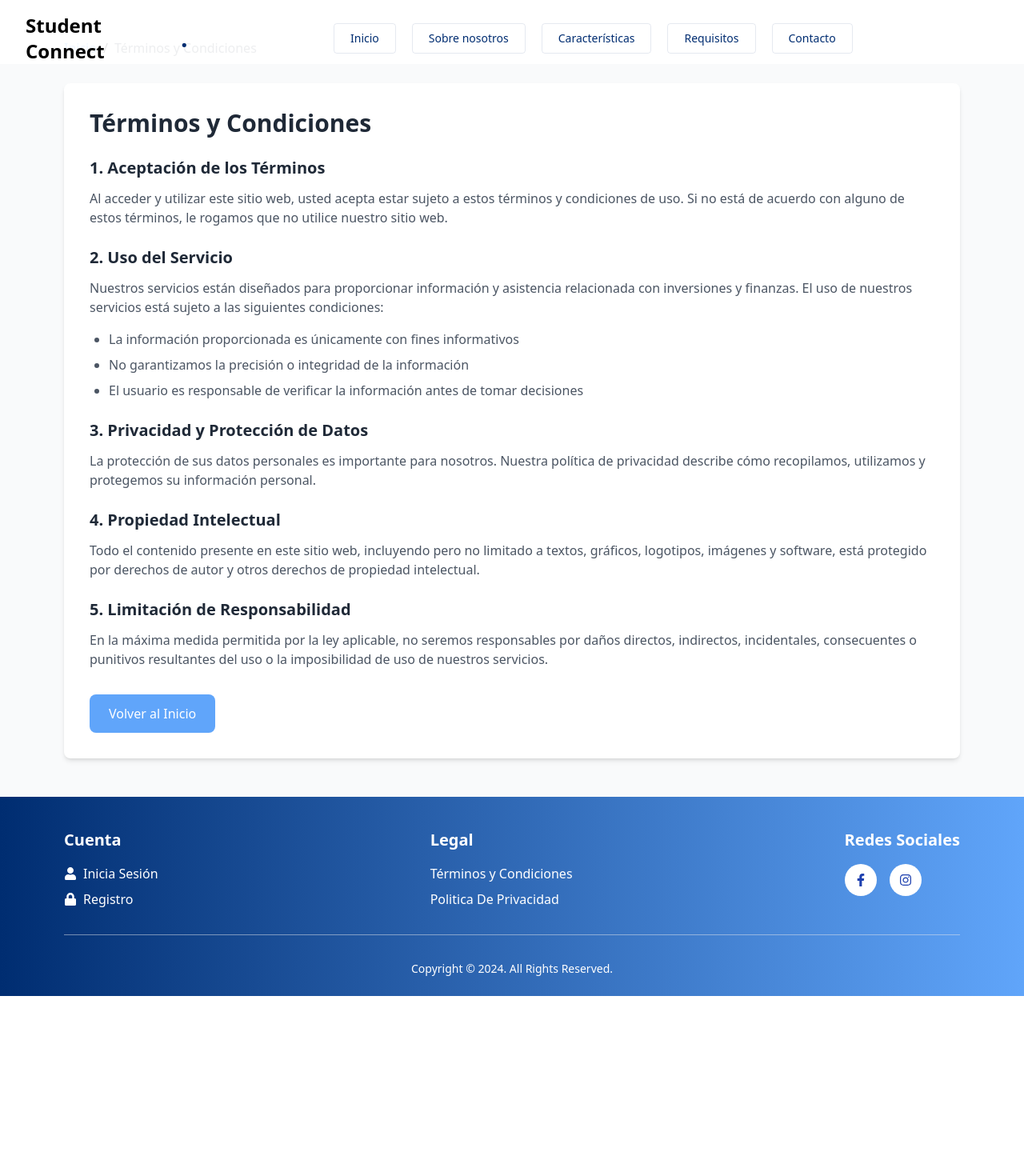
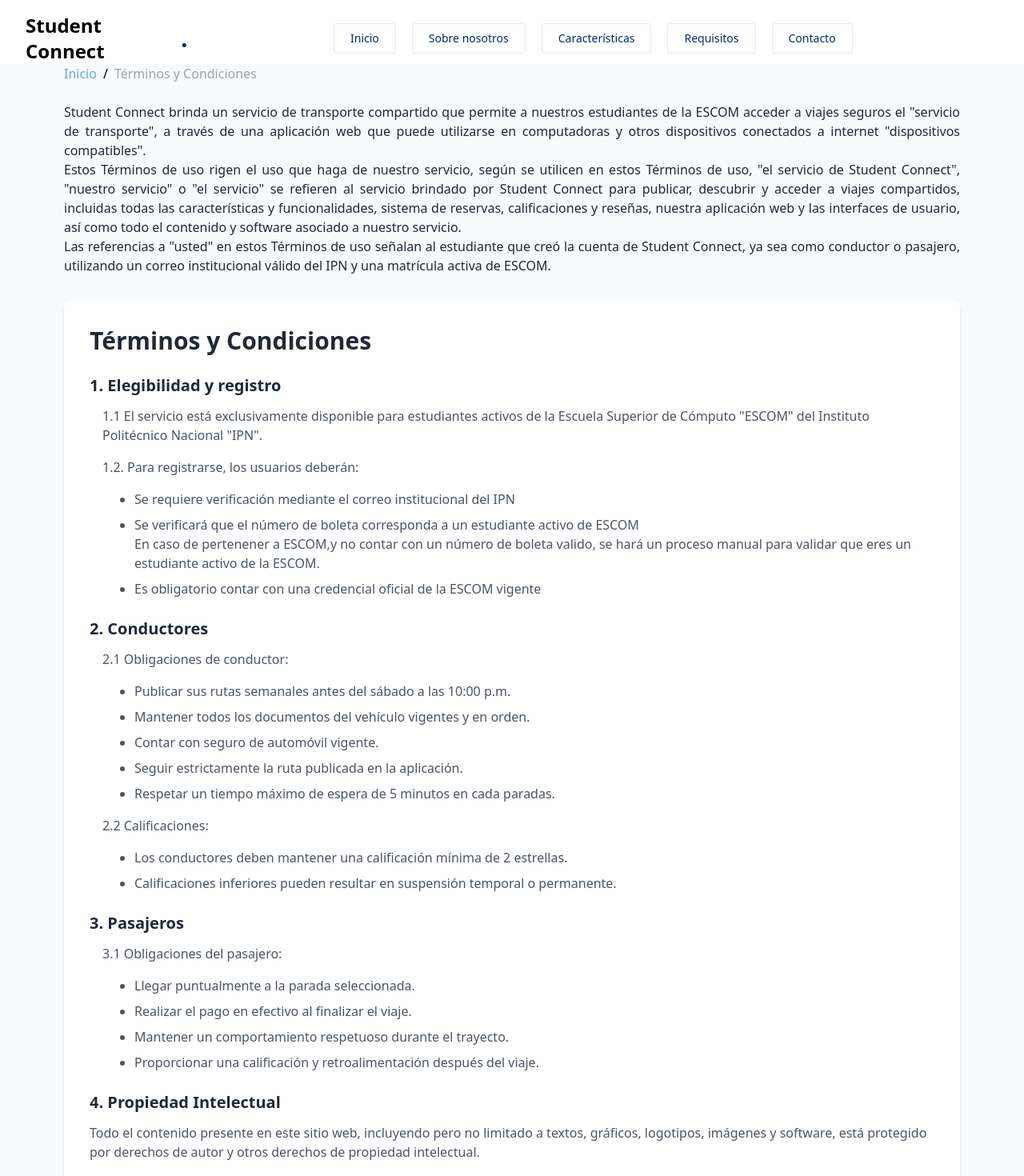
Before and after one commit to Laurarcd/Front-StudentC, a React (Vite) app: page /terminos in a window 1280 px wide. Shown: the top 1470 px of the page at 80% size. Before the commit the page ends 1245 px from the top, so only its background shows below. Built offline with nearby package versions, Linux system fonts and the light colour scheme.

Commit message:
Se agregaron T&C, falta terminar

```diff
--- a/src/components/Pages/Terminos.jsx
+++ b/src/components/Pages/Terminos.jsx
@@ -4,13 +4,26 @@
 
 const Terminos = () => {
   return (
-    <div className="min-h-screen bg-gray-50 py-12">
+    <div className="min-h-screen bg-gray-50">
       <div className="container mx-auto px-6 lg:px-20">
-        {/* Breadcrumb */}
+        {/* Breadcrumb - Con padding responsivo */}
+        <div className="pt-20 sm:pt-24 md:pt-28 lg:pt-20 xl:pt-20">
           <div className="mb-8">
             <Link to="/" className="text-primary hover:underline">Inicio</Link>
             <span className="mx-2">/</span>
-          <span className="text-gray-600">Términos y Condiciones</span>
+            <span className="text-gray-400">Términos y Condiciones</span>
+            <p className="text-gray-800 text-justify block">
+            <br/>
+            Student Connect brinda un servicio de transporte compartido que permite a nuestros estudiantes de la
+            ESCOM acceder a viajes seguros el "servicio de transporte", a través de una aplicación web que puede utilizarse en computadoras y otros dispositivos conectados a internet
+            "dispositivos compatibles". <br/>
+            Estos Términos de uso rigen el uso que haga de nuestro servicio, según se utilicen en estos Términos de uso, "el servicio de Student Connect",
+            "nuestro servicio" o "el servicio" se refieren al servicio brindado por Student Connect para publicar,
+            descubrir y acceder a viajes compartidos, incluidas todas las características y funcionalidades, sistema de reservas, calificaciones y reseñas,
+            nuestra aplicación web y las interfaces de usuario, así como todo el contenido y software asociado a nuestro servicio. <br/>
+            Las referencias a "usted" en estos Términos de uso señalan al estudiante que creó la cuenta de Student Connect, ya sea como conductor o pasajero,
+            utilizando un correo institucional válido del IPN y una matrícula activa de ESCOM.
+            </p>
           </div>
 
           {/* Content */}
@@ -22,34 +35,63 @@
             <div className="space-y-6 text-gray-600">
               <section>
                 <h2 className="text-xl font-semibold text-gray-800 mb-3">
-                1. Aceptación de los Términos
+                  1. Elegibilidad y registro
                 </h2>
-              <p className="mb-4">
-                Al acceder y utilizar este sitio web, usted acepta estar sujeto a estos términos y condiciones de uso. Si no está de acuerdo con alguno de estos términos, le rogamos que no utilice nuestro sitio web.
+                <p className="mb-4 px-4">
+                    1.1 El servicio está exclusivamente disponible para estudiantes activos de la Escuela Superior de Cómputo
+                    "ESCOM" del Instituto Politécnico Nacional "IPN".
                 </p>
-            </section>
 
-            <section>
-              <h2 className="text-xl font-semibold text-gray-800 mb-3">
-                2. Uso del Servicio
-              </h2>
-              <p className="mb-4">
-                Nuestros servicios están diseñados para proporcionar información y asistencia relacionada con inversiones y finanzas. El uso de nuestros servicios está sujeto a las siguientes condiciones:
+                <p className="mb-4 px-4">
+                    1.2. Para registrarse, los usuarios deberán:
                 </p>
-              <ul className="list-disc pl-6 space-y-2">
-                <li>La información proporcionada es únicamente con fines informativos</li>
-                <li>No garantizamos la precisión o integridad de la información</li>
-                <li>El usuario es responsable de verificar la información antes de tomar decisiones</li>
+
+                <ul className="list-disc pl-14 space-y-2 ">
+                  <li>Se requiere verificación mediante el correo institucional del IPN</li>
+                  <li>Se verificará que el número de boleta corresponda a un estudiante activo de ESCOM <br/>
+                      En caso de pertenener a ESCOM,y no contar con un número de boleta valido, se hará un proceso manual
+                      para validar que eres un estudiante activo de la ESCOM.
+                  </li>
+                  <li>Es obligatorio contar con una credencial oficial de la ESCOM vigente</li>
                 </ul>
               </section>
 
               <section>
                 <h2 className="text-xl font-semibold text-gray-800 mb-3">
-                3. Privacidad y Protección de Datos
+                  2. Conductores
                 </h2>
-              <p className="mb-4">
-                La protección de sus datos personales es importante para nosotros. Nuestra política de privacidad describe cómo recopilamos, utilizamos y protegemos su información personal.
+                <p className="mb-4 px-4">
+                  2.1 Obligaciones de conductor:
                 </p>
+                <ul className="list-disc pl-14 space-y-2">
+                  <li>Publicar sus rutas semanales antes del sábado a las 10:00 p.m.</li>
+                  <li>Mantener todos los documentos del vehículo vigentes y en orden.</li>
+                  <li>Contar con seguro de automóvil vigente.</li>
+                  <li>Seguir estrictamente la ruta publicada en la aplicación.</li>
+                  <li>Respetar un tiempo máximo de espera de 5 minutos en cada paradas.</li>
+                </ul>
+                <p className="mb-4 px-4 mt-4">
+                  2.2 Calificaciones:
+                </p>
+                <ul className="list-disc pl-14 space-y-2">
+                  <li>Los conductores deben mantener una calificación mínima de 2 estrellas.</li>
+                  <li>Calificaciones inferiores pueden resultar en suspensión temporal o permanente.</li>
+                </ul>
+              </section>
+
+              <section>
+                <h2 className="text-xl font-semibold text-gray-800 mb-3">
+                  3. Pasajeros
+                </h2>
+                <p className="mb-4 px-4">
+                  3.1 Obligaciones del pasajero:
+                </p>
+                <ul className="list-disc pl-14 space-y-2">
+                  <li>Llegar puntualmente a la parada seleccionada.</li>
+                  <li>Realizar el pago en efectivo al finalizar el viaje.</li>
+                  <li>Mantener un comportamiento respetuoso durante el trayecto.</li>
+                  <li>Proporcionar una calificación y retroalimentación después del viaje.</li>
+                </ul>
               </section>
 
               <section>
@@ -83,6 +125,7 @@
           </div>
         </div>
       </div>
+    </div>
   );
 };
 
```
Lines whose indentation alone changed are shown as unchanged.
